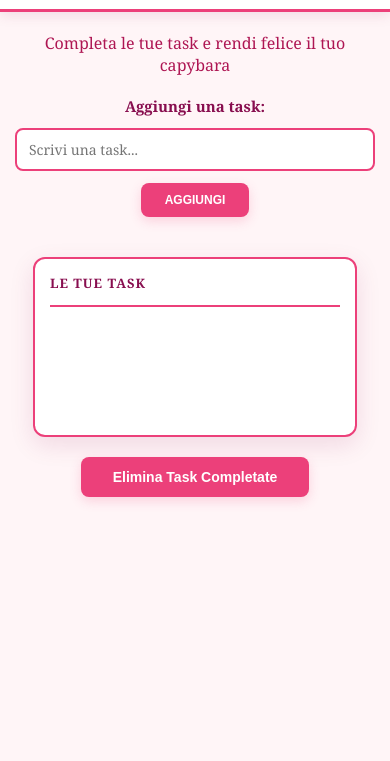
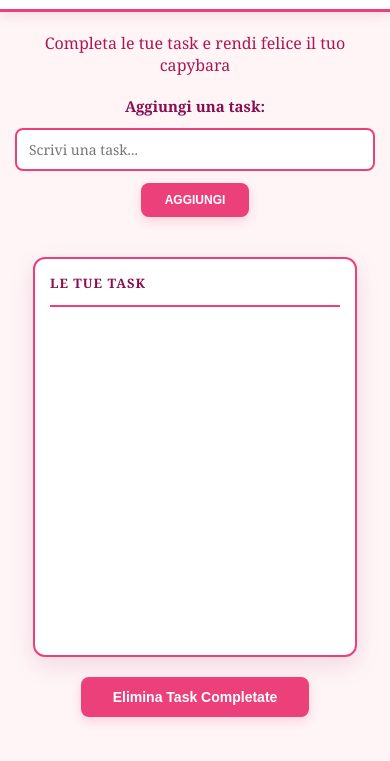
Before and after one commit to Sirio-09/My-Happy-Capybara, a plain HTML site: page frontend/index.html in a window 390 px wide. Shown: the part 83-844 px from the top of the page. Drawn offline with Linux system fonts and the light colour scheme; no server answers; sample sign-in values are in the browser's storage.

Commit message:
update style.css

```diff
--- a/frontend/style.css
+++ b/frontend/style.css
@@ -352,7 +352,7 @@ h2 {
         width: 100%;
         padding: 15px;
         gap: 8px;
-        min-height: 180px;
+        min-height: 400px;
     }
 
     #container-checkbox p {
```
